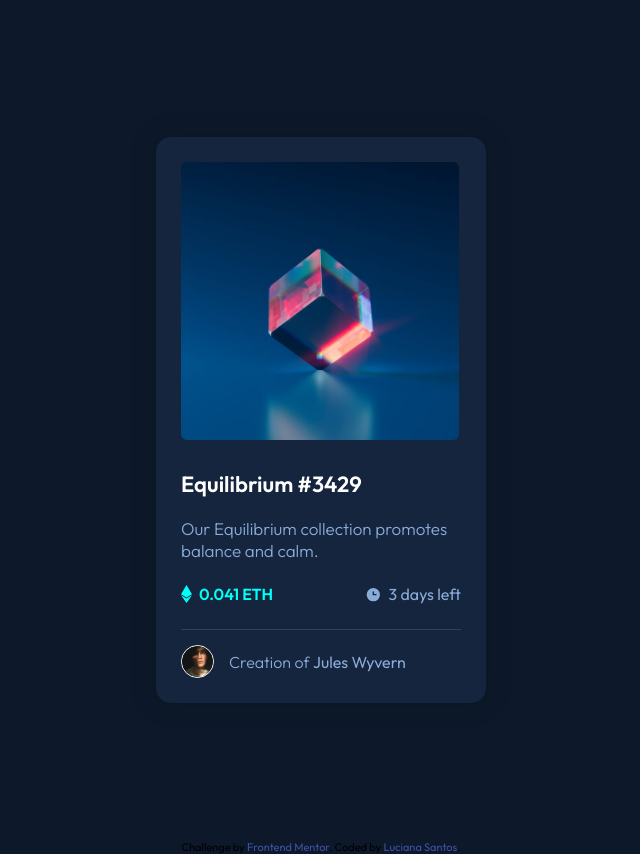
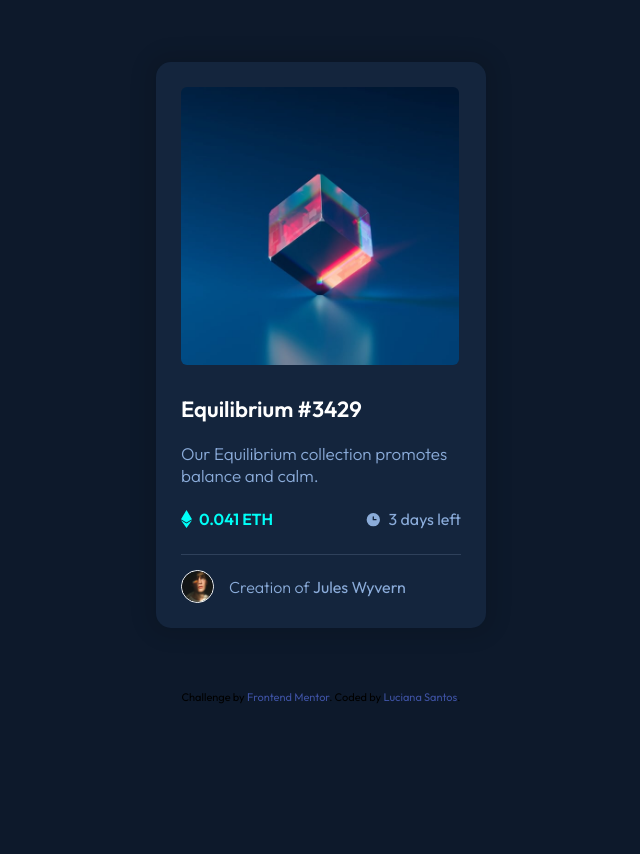
Before and after one commit to Luciana-Santos/nft-preview-card-component, a website: page index.html in a window 1280 px wide. Shown: the whole page, without its empty margins (319-959 px from the left). After the commit the page ends 800 px from the top, so only its background shows below. Drawn offline with nearby package versions, Linux system fonts and the light colour scheme; files that its build step writes are made by us from their sources.

Commit message:
Update _main-card.scss

```diff
--- a/app/scss/components/_main-card.scss
+++ b/app/scss/components/_main-card.scss
@@ -124,8 +124,6 @@
   }
 
   @include breakpoint(medium) {
-    margin-top: rem(137);
-    margin-bottom: rem(137);
     box-shadow: 0 0 18px 10px rgba(0, 0, 0, .1);
   }
 }
```
